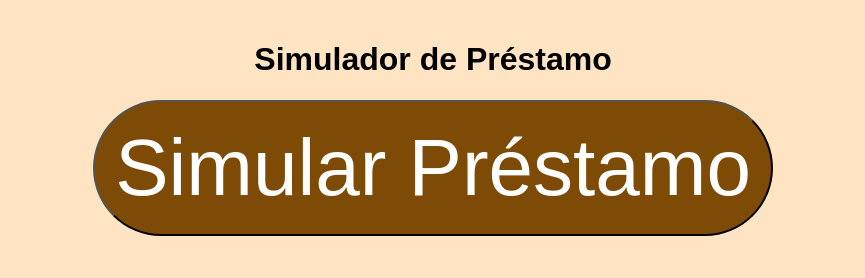
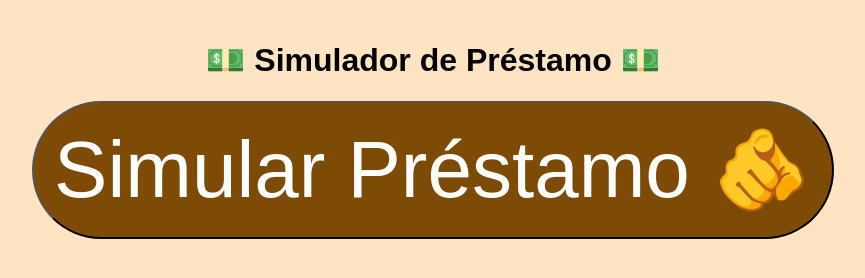
Before and after one commit to lilianaestevez29/SimuladorPrestamoJS, a plain HTML site: page index.html in a window 1280 px wide. Shown: the whole page, without its empty margins (207-1072 px from the left). Drawn offline with Linux system fonts and the light colour scheme.

Commit message:
agregue imagen

```diff
--- a/index.html
+++ b/index.html
@@ -1,14 +1,14 @@
 <!DOCTYPE html>
 <html>
 <head>
-  <title>Simulador de Préstamo</title>
+  <title>PreEntrega1 Liliana Silva Estevez 🎈❤️</title>
   <link rel="stylesheet" type="text/css" href="./css/estilos.css">
 </head>
 <body>
-  <h1>Simulador de Préstamo</h1>
+  <h1>💵 Simulador de Préstamo 💵</h1>
 
   <div id="container">
-    <button onclick="simularPrestamo()">Simular Préstamo</button>
+    <button onclick="simularPrestamo()">Simular Préstamo 🫵</button>
   </div>
 
   <script src="./js/proyectoIntegrador.js"></script>
```
